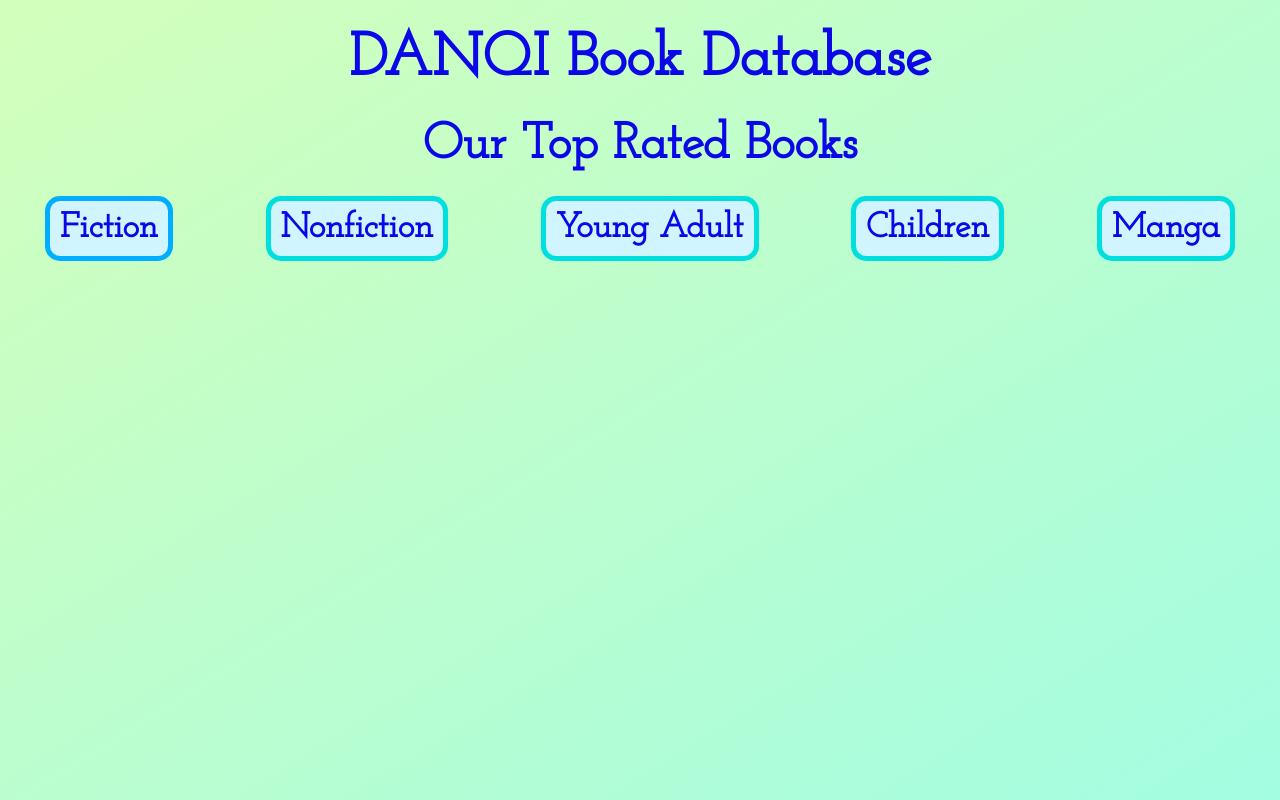
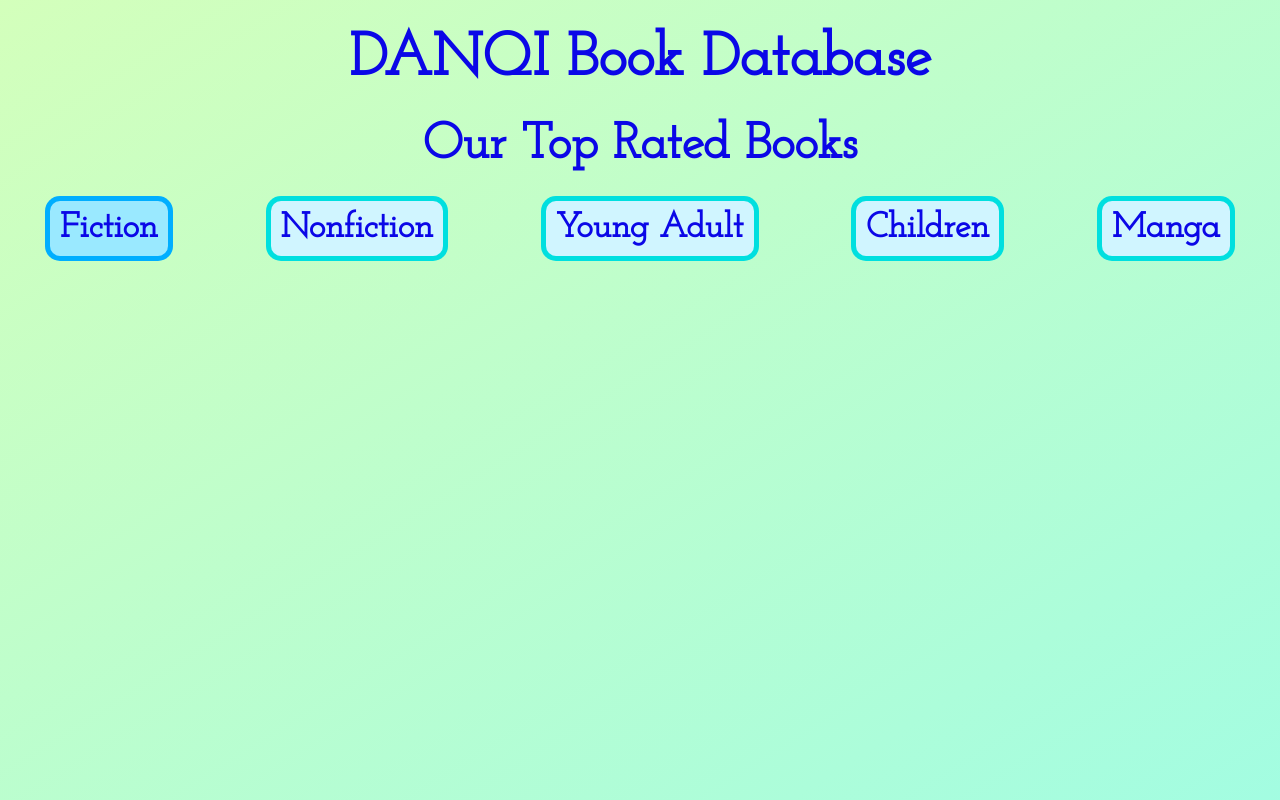
Before and after one commit to staten-island-tech/api-project-api-project-danqi, a website built with Parcel: page src/index.html in a window 1280 px wide. Both pictures are taken after a click on the button "Fiction". Built offline with nearby package versions, Linux system fonts and the light colour scheme; no server answers.

Commit message:
Update style.scss

```diff
--- a/src/scss/style.scss
+++ b/src/scss/style.scss
@@ -136,6 +136,7 @@ body {
 }
 .btn:focus {
   box-shadow: rgb(0, 174, 255) 0 0 0 0.5rem;
+  background-color: #9ae9ff;
 }
 
 .section-fiction,
```
